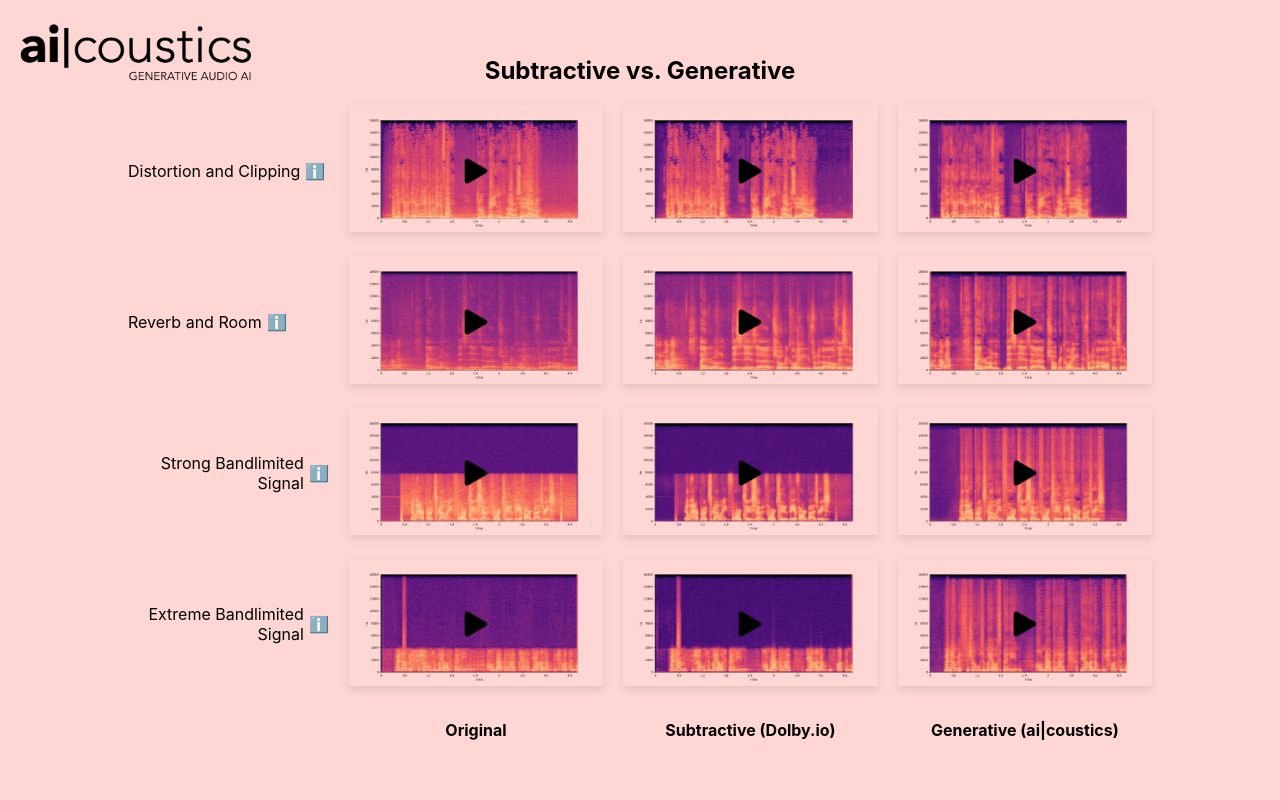
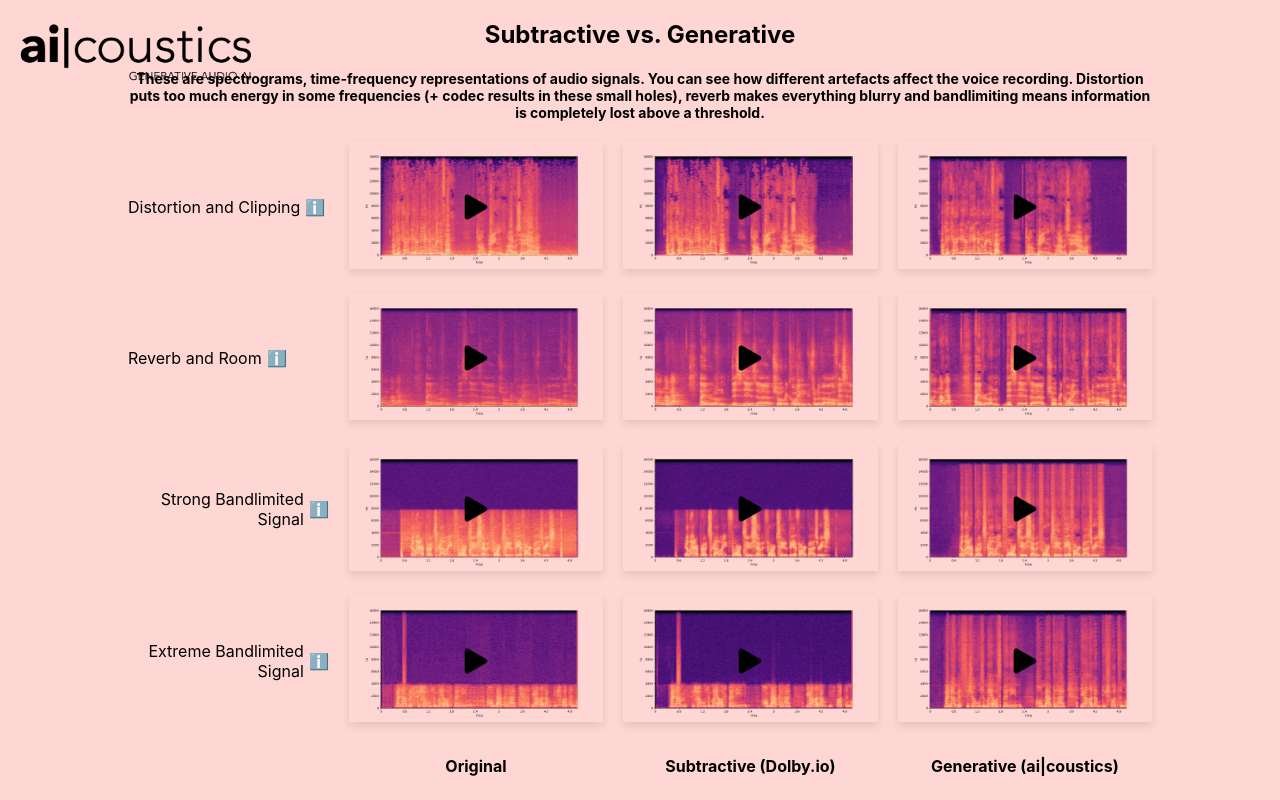
Before and after one commit to iCorv/aic-example-page, a Next.js app: page / in a window 1280 px wide. Built offline with nearby package versions, Linux system fonts and the light colour scheme.

Commit message:
add subtitle

```diff
--- a/pages/globals.css
+++ b/pages/globals.css
@@ -17,6 +17,13 @@
   text-align: center;
   font-size: 24px;
   font-weight: bold;
+  margin-bottom: 10px;
+}
+
+.subtitle {
+  grid-column: 3 / span 1;
+  text-align: center;
+  font-size: 14px;
   margin-bottom: 20px;
 }
 
--- a/pages/index.js
+++ b/pages/index.js
@@ -1,10 +1,10 @@
 import { useEffect, useRef, useState } from 'react';
 
 const images = [
-    { prefix: 'distortion', count: 3, text: 'Distortion and Clipping', tooltip: 'Subtractive: Attempts to filter out distortion by reducing unwanted frequencies. Generative: Learns to reconstruct clean speech, replacing distorted components.' },
-    { prefix: 'reverb', count: 3, text: 'Reverb and Room', tooltip: 'Subtractive: Minimizes reverb by suppressing echo-like reflections. Generative: Reconstructs how direct speech sounds like, removing the reverberated effects.' },
-    { prefix: 'bandwidth_8kHz', count: 3, text: 'Strong Bandlimited Signal', tooltip: 'Subtractive: Reduces noise but struggles to recover lost information. Generative: Generates a clean, enriched version, restoring lost details but preserving the speaker identity.' },
-    { prefix: 'bandwidth_4kHz', count: 3, text: 'Extreme Bandlimited Signal', tooltip: 'Subtractive: Enhances clarity by filtering noise from the limited band. Generative: Reconstructs all frequency content, giving it a more natural sound.' },
+    { prefix: 'distortion', count: 3, text: 'Distortion and Clipping', tooltip: 'Distortion and clipping occur when the audio signal is too strong, causing it to be cut off abruptly. Subtractive AI can reduce the distortion, while generative AI can recreate the original signal.' },
+    { prefix: 'reverb', count: 3, text: 'Reverb and Room', tooltip: 'Reverb and room effects simulate the sound reflections in a space. Subtractive AI can reduce excessive reverb, while generative AI can recreate the original dry signal.' },
+    { prefix: 'bandwidth_8kHz', count: 3, text: 'Strong Bandlimited Signal', tooltip: 'A strong bandlimited signal has reduced frequency content. Subtractive AI can enhance the remaining frequencies, while generative AI can recreate the missing frequencies.' },
+    { prefix: 'bandwidth_4kHz', count: 3, text: 'Extreme Bandlimited Signal', tooltip: 'An extreme bandlimited signal has very limited frequency content. Subtractive AI can enhance the remaining frequencies, while generative AI can recreate the missing frequencies.' },
 ];
 
 const columnTexts = [
@@ -40,6 +40,7 @@
             <img src="/logo.png" alt="Logo" className="logo" />
             <div className="grid-container">
                 <h1 className="title">Subtractive vs. Generative</h1>
+                <h2 className="subtitle">These are spectrograms, time-frequency representations of audio signals. You can see how different artefacts affect the voice recording. Distortion puts too much energy in some frequencies (+ codec results in these small holes), reverb makes everything blurry and bandlimiting means information is completely lost above a threshold.</h2>
                 {images.map((row, rowIndex) => (
                     <div className="grid-row" key={rowIndex}>
                         <div className="grid-row-text">
```
